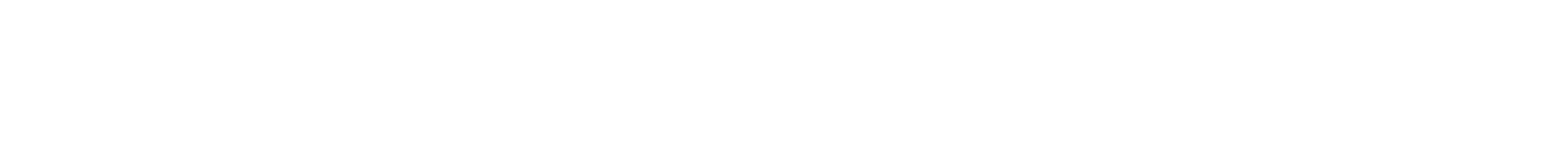
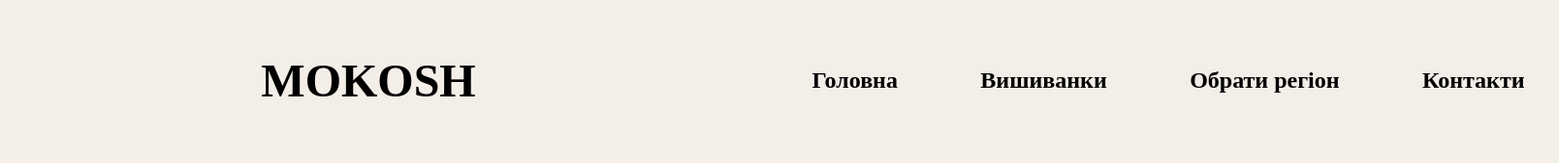
Before and after one commit to Lobodass/project, a plain HTML site: page index.html in a window 1280 px wide. Shown: the whole page at 97% size, 1608 px wide, since content can reach past the window. Drawn offline with Linux system fonts and the light colour scheme.

Commit message:
рваа

```diff
--- a/index.html
+++ b/index.html
@@ -4,8 +4,19 @@
     <meta charset="UTF-8" />
     <meta name="viewport" content="width=device-width, initial-scale=1.0" />
     <link rel="stylesheet" href="style.css" />
-    <title>Космічне сміття</title>
+    <title>mokosh.ua</title>
   </head>
   <body>
+    <div class="head">
+<div class="head0">
+  <h1 style="font-size:300%;"> MOKOSH</h1>
+</div>
+<div class="head1">
+<h2>Головна</h2>
+<h2>Вишиванки</h2>
+<h2>Обрати регіон</h2>
+<h2>Контакти</h2></div>
+    </div>
+
   </body>
 </html>
--- a/style.css
+++ b/style.css
@@ -0,0 +1,34 @@
+body{
+    background-color: rgb(243, 238, 231);
+}
+.head{
+    height: 150px;
+    display: flex;
+    flex-direction: row;
+    align-items: center;
+    gap: 50px;
+    width: 1600px;
+    justify-content: space-evenly;
+
+}
+.head1 {
+    height: 150px;
+    display: flex;
+    flex-direction: row;
+    align-items: center;
+    gap: 50px;
+    width: 1300px;
+    justify-content: space-evenly;
+    font-family:nyala;
+
+}
+.head0{
+    height: 150px;
+    display: flex;
+    flex-direction: row;
+    align-items: center;
+    gap: 50px;
+    width: 1200px;
+    justify-content: space-evenly;
+    font-family: nyala;
+}
```
